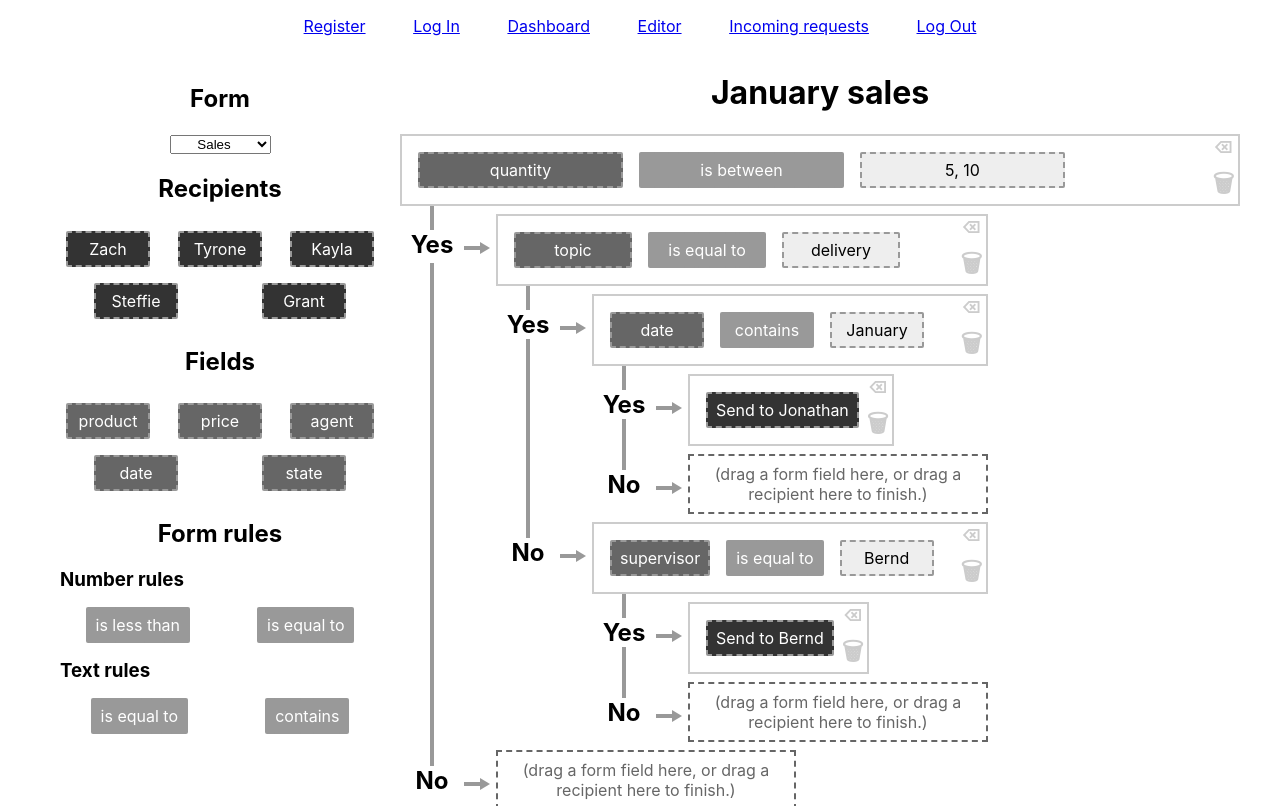
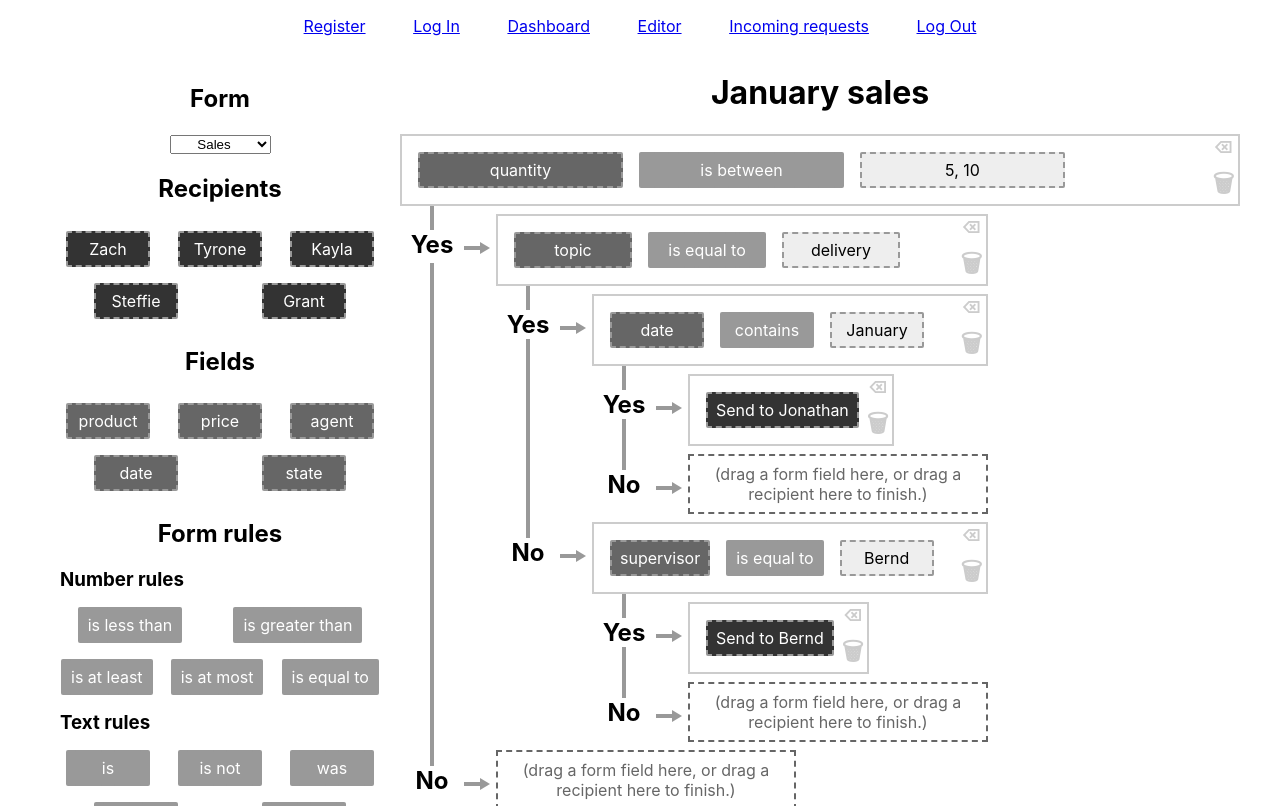
Before and after one commit to Build-Week-Rule-Engine/Front-End, a React (Create React App) app in the folder my-app/: page /dashboard/editor in a window 1280 px wide. Shown: the top 806 px of the page. Built offline with nearby package versions, Linux system fonts and the light colour scheme; sample sign-in values are in the browser's storage.

Commit message:
added CSS styling for selected option in treeEditor

```diff
--- a/my-app/src/engine/TreeEditor.css
+++ b/my-app/src/engine/TreeEditor.css
@@ -73,6 +73,17 @@
     background-color: #333333;
 }
 
+.optionSelectedLight {
+
+    margin: 0;
+    border: 0.25rem solid #CCCCCC;
+}
+
+.optionSelectedDark {
+
+    margin: 0;
+    border: 0.25rem solid #333333;
+}
 
 
 .formRules h3 {
--- a/my-app/src/engine/TreeEditor.js
+++ b/my-app/src/engine/TreeEditor.js
@@ -19,9 +19,9 @@ const TreeEditor = ({form, tree, formsAvailable, treesAvailable, changeForm, upd
         <div className="treeEditorContainer">
             <div className="sidebar">
                 <FormChooser formsAvailable={formsAvailable} form={form} changeForm={changeForm} />
-                <FormRecipients form={form} updateLastSelectedOption={updateLastSelectedOption} />
-                <FormFields form={form} updateLastSelectedOption={updateLastSelectedOption}/>
-                <FormRules form={form} updateLastSelectedOption={updateLastSelectedOption}/>
+                <FormRecipients form={form} lastSelectedOption={lastSelectedOption} updateLastSelectedOption={updateLastSelectedOption} />
+                <FormFields form={form} lastSelectedOption={lastSelectedOption} updateLastSelectedOption={updateLastSelectedOption}/>
+                <FormRules form={form} lastSelectedOption={lastSelectedOption} updateLastSelectedOption={updateLastSelectedOption}/>
             </div>
             <div className="ruleLayout">
                 <OutlineView form={form} treeData={tree}
--- a/my-app/src/engine/formData/FormFields.js
+++ b/my-app/src/engine/formData/FormFields.js
@@ -1,15 +1,18 @@
 import React from "react";
 
-const FormFields = ({updateLastSelectedOption}) => {
+const FormFields = ({lastSelectedOption, updateLastSelectedOption}) => {
 
     let form = {fields: ["product", "price", "agent", "date", "state"] }
+    let optionType = "field";
 
     return (
         <div className="formFields">
             <h2>Fields</h2>
             <div className="formOptions">
                 {form.fields.map(field =>
-                    <div className="formField" key={"field_" + field} value={"field_" + field}
+                    <div className={"formField" + ((lastSelectedOption.type === optionType && lastSelectedOption.value === field) ? " optionSelectedLight" : "")}
+
+                    key={"field_" + field} value={"field_" + field}
                         onClick={event => updateLastSelectedOption({type: "field", value: event.target.textContent})}>
                         {field}</div>
                 )}
--- a/my-app/src/engine/formData/FormRecipients.js
+++ b/my-app/src/engine/formData/FormRecipients.js
@@ -1,15 +1,20 @@
 import React from "react";
 
-const FormRecipients = ({updateLastSelectedOption}) => {
+const FormRecipients = ({lastSelectedOption, updateLastSelectedOption}) => {
 
     let form = {to: ["Zach", "Tyrone", "Kayla", "Steffie", "Grant"]};
+
+    let optionType = "recipient";
 
     return (
         <div className="formRecipients">
             <h2>Recipients</h2>
             <div className="formOptions">
                 {form.to.map(recipient =>
-                    <div className="formRecipient" key={"recipient_" + recipient} value={"recipient_" + recipient}
+                    <div className={"formRecipient" + ((lastSelectedOption.type === optionType && lastSelectedOption.value === recipient) ? " optionSelectedLight" : "")}
+
+                    key={"recipient_" + recipient} value={"recipient_" + recipient}
+
                     onClick={event => updateLastSelectedOption({type: "recipient", value: event.target.textContent})}>{recipient}</div>
                 )}
             </div>
--- a/my-app/src/engine/formData/FormRules.js
+++ b/my-app/src/engine/formData/FormRules.js
@@ -1,11 +1,11 @@
 import React from "react";
 
-const FormRules = ({updateLastSelectedOption}) => {
+const FormRules = ({lastSelectedOption, updateLastSelectedOption}) => {
 
     let form = {
         rules: {
-            number: ["is less than", "is equal to"],
-            text: ["is equal to", "contains"],
+            number: ["is less than", "is greater than", "is at least", "is at most", "is equal to", ],
+            text: ["is", "is not", "was", "was not", "includes", "does not include", "starts with", "ends with"],
         }
     }
 
@@ -16,7 +16,8 @@ const FormRules = ({updateLastSelectedOption}) => {
 
             <div className="formOptions">
                 {form.rules.number.map(rule =>
-                    <div className="formOperator" key={"number_rule_" + rule} value={"number_rule_" + rule}
+                    <div className={"formOperator" + ((lastSelectedOption.type === "number-rule" && lastSelectedOption.value === rule) ? " optionSelectedDark" : "")}
+                    key={"number_rule_" + rule} value={"number_rule_" + rule}
                         onClick={event => updateLastSelectedOption({type: "number-rule", value: event.target.textContent})}>
                         {rule}</div>
                 )}
@@ -25,7 +26,8 @@ const FormRules = ({updateLastSelectedOption}) => {
             <h3>Text rules</h3>
             <div className="formOptions">
                 {form.rules.text.map(rule =>
-                    <div className="formOperator" key={"text_rule_" + rule} value={"text_rule_" + rule}
+                    <div className={"formOperator" + ((lastSelectedOption.type === "text-rule" && lastSelectedOption.value === rule) ? " optionSelectedDark" : "")}
+                    key={"text_rule_" + rule} value={"text_rule_" + rule}
                     onClick={event => updateLastSelectedOption({type: "text-rule", value: event.target.textContent})}>
                     {rule}</div>
                 )}
```
